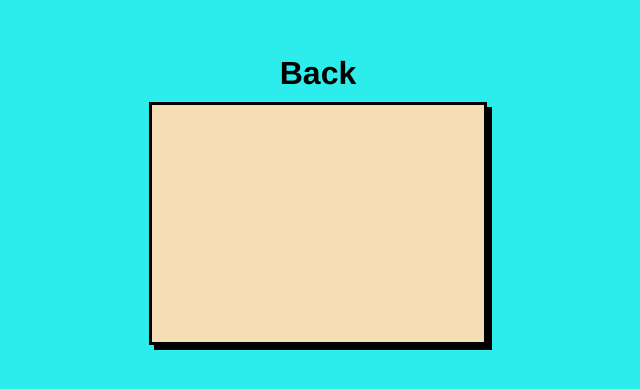
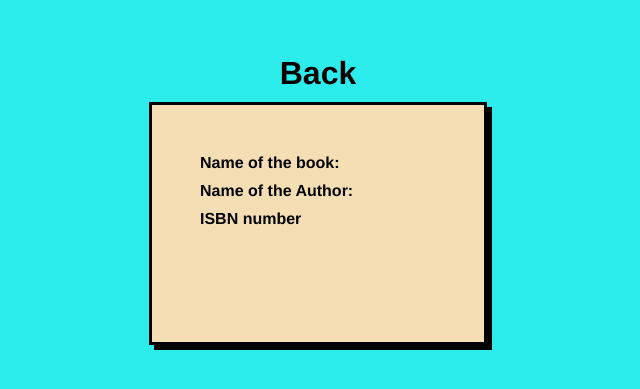
Before and after one commit to Heliosoto1987/test, a React (Create React App) app: page /detailedbook in a window 1280 px wide. Shown: the part 205-594 px from the top of the page, without its empty margins (322-962 px from the left). Built offline with nearby package versions, Linux system fonts and the light colour scheme.

Commit message:
add titles in book details screen

```diff
--- a/src/screens/ DetailedBookScreen.js
+++ b/src/screens/ DetailedBookScreen.js
@@ -25,12 +25,15 @@ export const DetailedBookScreen = () => {
       </button>
       <div className="detailbook-screen__box">
         <div className="detailbook-screen__box--items">
+          <h4>Name of the book:</h4>
           {paintingDetails[0]?.name}
         </div>
         <div className="detailbook-screen__box--items">
+          <h4>Name of the Author:</h4>
           {paintingDetails[0]?.author}
         </div>
         <div className="detailbook-screen__box--items">
+          <h4>ISBN number</h4>
           {paintingDetails[0]?.isbn}
         </div>
       </div>
```
Also changed, not shown: 11 other files (tests, documents, lock files or other folders).
